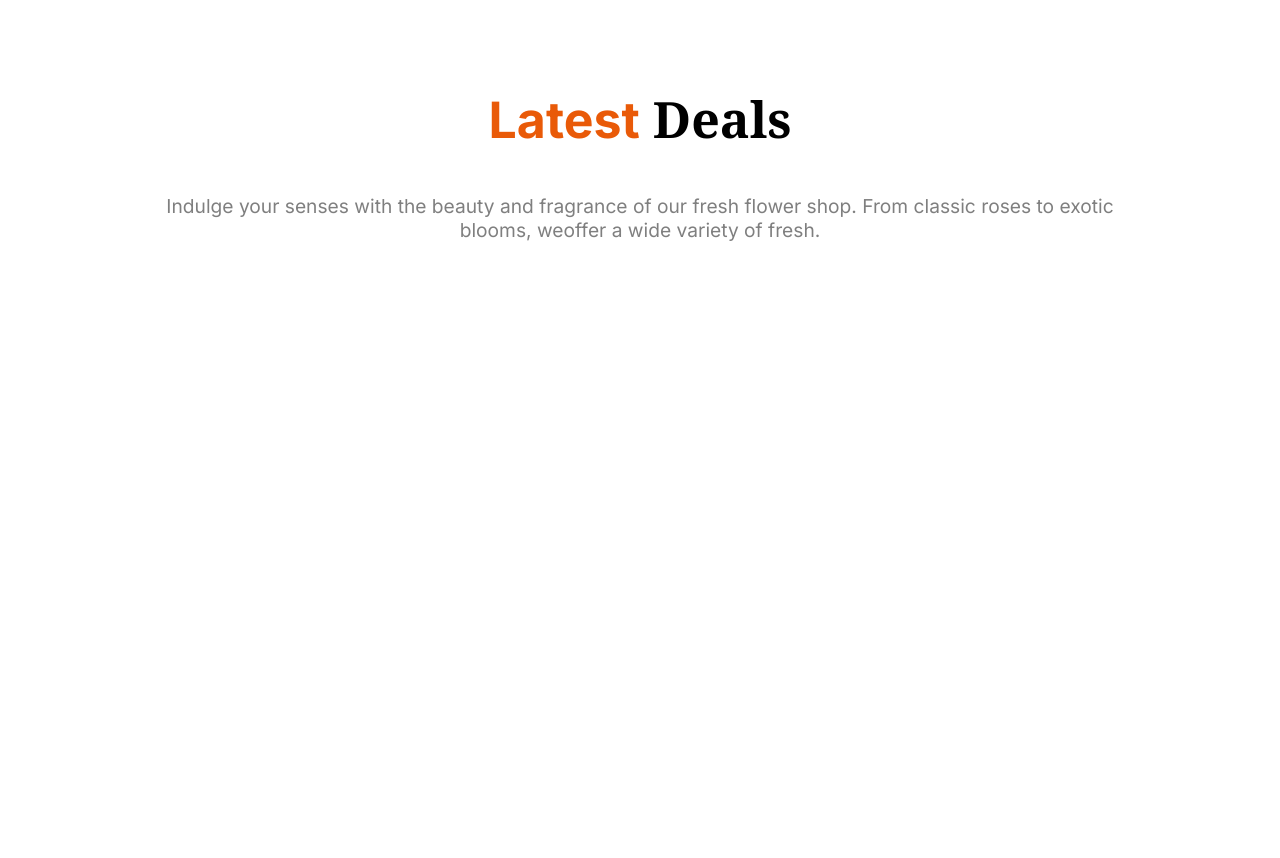
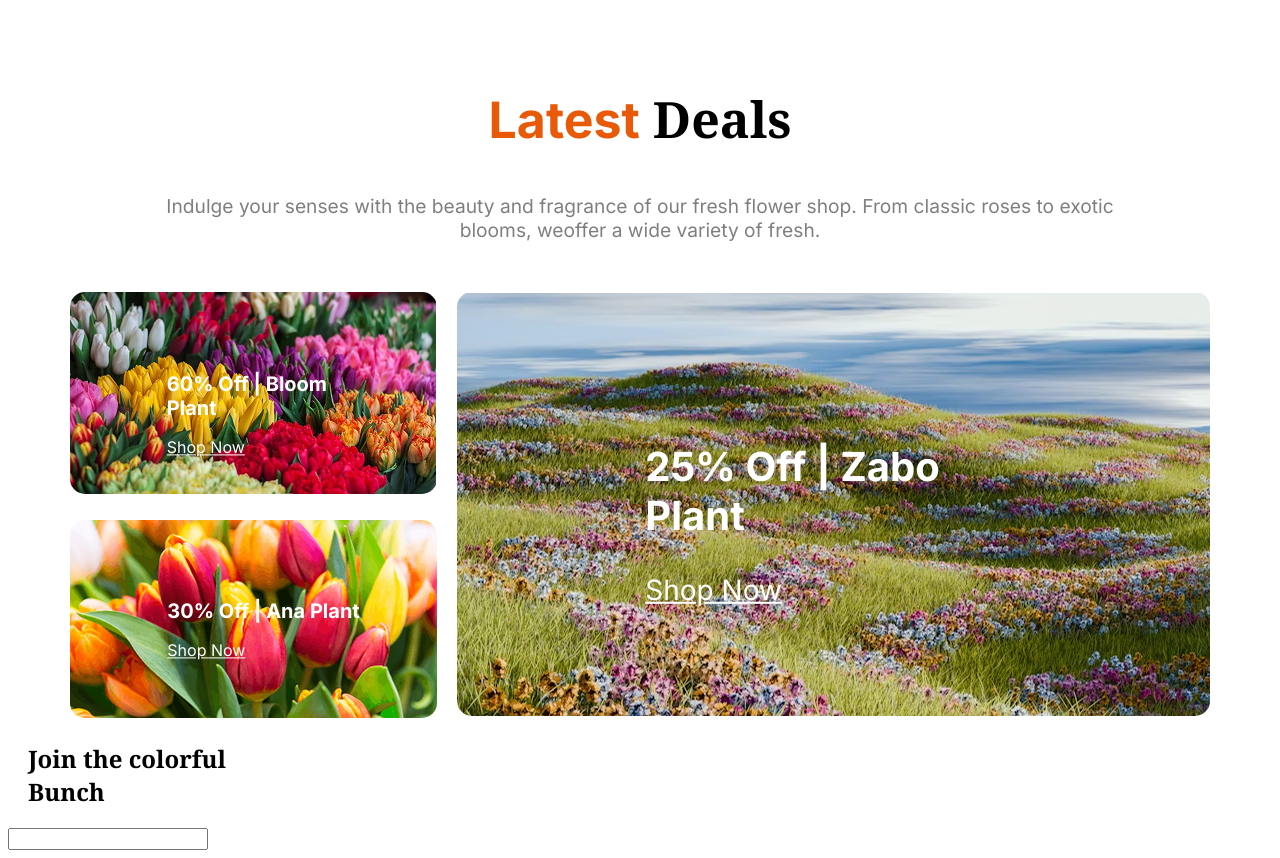
Before and after one commit to ROKONUZZAMAN1/Milestone-2-flower-project, a plain HTML site: page index.html in a window 1280 px wide. Shown: the part 2740-3598 px from the top of the page. Before the commit the page ends 3040 px from the top, so only its background shows below. Drawn offline with Linux system fonts and the light colour scheme.

Commit message:
prefooter is due

```diff
--- a/flower.css
+++ b/flower.css
@@ -269,7 +269,123 @@
 
 }
 
+/* seventh part    */
 
+
+.sp-font {
+    color: rgb(255, 255, 255);
+    width: 700;
+    font-size: 1.25rem;
+}
+
+.sp-font1 {
+    color: rgb(255, 255, 255);
+    width: 700;
+    font-size: 2.5rem;
+}
+
+.sp-font2 {
+    color: rgb(255, 255, 255);
+    width: 600;
+    font-size: 1rem;
+}
+
+.sp-font3 {
+    color: rgb(255, 255, 255);
+    width: 600;
+    font-size: 1.75rem;
+}
+
+/* 1 */
+.v2 {
+
+    position: relative;
+}
+
+.v402 {
+    top: 50%;
+    left: 50%;
+    transform: translate(-50%, -50%);
+    position: absolute;
+}
+
+/* 2 */
+.v3 {
+    position: relative;
+}
+
+.v406 {
+    top: 50%;
+    left: 50%;
+    transform: translate(-50%, -50%);
+    position: absolute;
+}
+
+/* 3 */
+.v4 {
+    position: relative;
+}
+
+.v409 {
+    top: 50%;
+    left: 50%;
+    transform: translate(-50%, -50%);
+    position: absolute;
+}
+
+
+
+
+.v1 {
+    display: grid;
+    grid-template-columns: repeat(2, 1fr);
+
+
+    .v1 {
+        margin-top: 50px;
+    }
+
+    .v100 {
+        gap: 22px;
+    }
+
+    .v200 {
+
+        margin-bottom: 22px;
+
+        border-radius: 15px;
+    }
+
+    .v300 {
+        border-radius: 15px;
+    }
+
+    .v400 {
+        border-radius: 15px;
+    }
+
+    /* .v200 {
+    max-width: 100%;
+    height: auto;
+
+}
+
+.v300 {
+    max-width: 100%;
+
+    height: auto;
+
+}
+
+.v400 {
+    max-width: 200%;
+
+    height: auto; */
+
+
+}
+
+/*      eight part     */
 
 
 /*           mobile version           */
@@ -332,26 +448,64 @@
     /*     fifth part     */
     .m3 {
         width: fit-content;
+
+        margin-right: 25px;
+
     }
 
     .m {
 
-        margin-left: 20px;
+
         flex-direction: column;
+        margin: 0px 100px;
 
-        max-width: 100%;
+
     }
 
     .m100 {
 
-        max-width: 100%;
+
+
         width: fit-content;
 
 
 
     }
 
-    /* sixth part  */
+    /* seventh part  */
+    .v1 {
+        max-width: 100%;
+        height: auto;
+        grid-template-columns: auto;
+        align-content: center;
+        justify-content: center;
+    }
+
+    .v2 {
+        max-width: 100%;
+        max-width: 420px;
+        height: auto;
+
+    }
+
+    .v3 {
+        width: 100%;
+        max-width: 400px;
+        height: auto;
+
+    }
+
+    .v4 {
+        width: 80%;
+        max-width: 400px;
+        height: auto;
+
+    }
+
+    .v400 {
+        width: 367px;
+    }
+
 
 
 }
--- a/index.html
+++ b/index.html
@@ -172,10 +172,48 @@
 
         </section>
 
+        <section class="v1">
+            <div class="v100">
+                <div class="v2">
+                    <img class="v200" src="./photo/deal-bloom.png" alt="">
+                    <div class="v402">
+                        <h1 class="v403 sp-font">60% Off | Bloom Plant</h1>
+                        <a href="" class="v405 sp-font2">Shop Now</a>
+
+                    </div>
+
+                </div>
+                <div class="v3">
+                    <img src="./photo/deal-ana.png" alt="" class="v300">
+                    <div class="v406">
+                        <h1 class="v407 sp-font">30% Off | Ana Plant</h1>
+                        <a href="" class="v408 sp-font2">Shop Now</a>
+
+                    </div>
+
+                </div>
+            </div>
+            <div class="v4">
+                <img src="./photo/deal-zabo.png" alt="" class="v400">
+                <div class="v409">
+                    <h1 class="v410 sp-font1">25% Off | Zabo Plant</h1>
+                    <a href="" class="v411 sp-font3">Shop Now</a>
+
+                </div>
+
+            </div>
+        </section>
+
 
 
 
     </main>
+    <section class="prefooter">
+        <h1 class="u1 font-nato">Join the colorful Bunch</h1>
+        <input type="text" class="u2">
+
+    </section>
+
     <footer>
 
     </footer>
```
